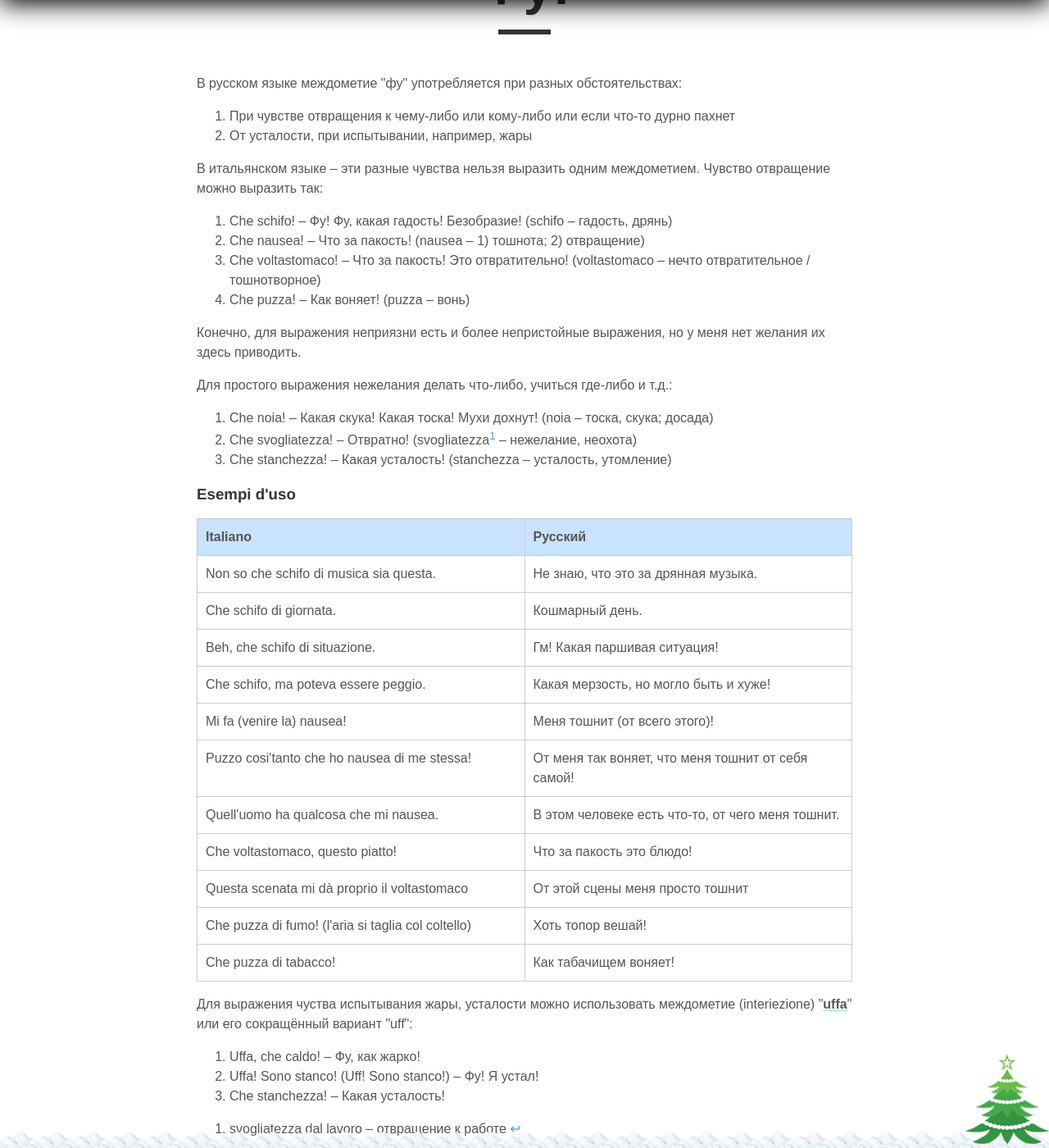
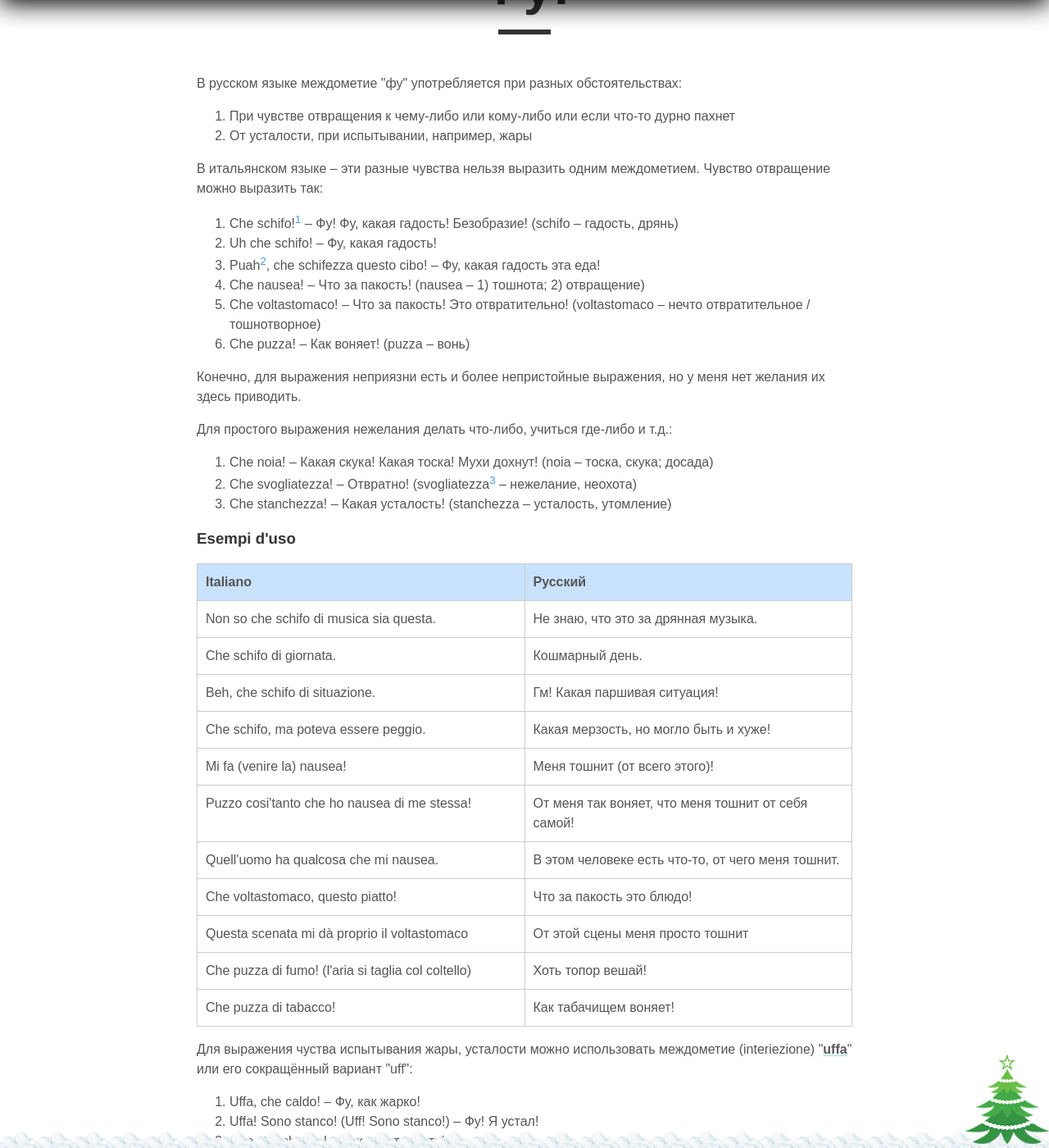
Before and after one commit to postolny/postolny.github.io, a Jekyll site: the page built from _posts/2021-02-05-uff.md, in a window 1280 px wide and 1400 px high, scrolled down 648 px. Shown: the whole window at 82% size. Built offline with Jekyll 4.4.1, drawn with Linux system fonts in a browser that asks for light colours; nearby versions of some CDN libraries; some of the changed text lies outside the part shown.

Commit message:
Add files via upload

```diff
--- a/_posts/2021-02-05-uff.md
+++ b/_posts/2021-02-05-uff.md
@@ -15,17 +15,19 @@ tags: Frasi
 
 В итальянском языке – эти разные чувства нельзя выразить одним междометием. Чувство отвращение можно выразить так:
 
-1. Che schifo! – Фу! Фу, какая гадость! Безобразие! (schifo – гадость, дрянь)
-2. Che nausea! – Что за пакость! (nausea – 1) тошнота; 2) отвращение)
-3. Che voltastomaco! – Что за пакость! Это отвратительно! (voltastomaco – нечто отвратительное / тошнотворное)
-4. Che puzza! – Как воняет! (puzza – вонь)
+1. Che schifo![^1] – Фу! Фу, какая гадость! Безобразие! (schifo – гадость, дрянь)
+2. Uh che schifo! – Фу, какая гадость!
+3. Puah[^2], che schifezza questo cibo! – Фу, какая гадость эта еда!
+4. Che nausea! – Что за пакость! (nausea – 1) тошнота; 2) отвращение)
+5. Che voltastomaco! – Что за пакость! Это отвратительно! (voltastomaco – нечто отвратительное / тошнотворное)
+6. Che puzza! – Как воняет! (puzza – вонь)
 
 Конечно, для выражения неприязни есть и более непристойные выражения, но у меня нет желания их здесь приводить.
 
 Для простого выражения нежелания делать что-либо, учиться где-либо и т.д.:
 
 1. Che noia! – Какая скука! Какая тоска! Мухи дохнут! (noia – тоска, скука; досада)
-2. Che svogliatezza! – Отвратно! (svogliatezza[^1] – нежелание, неохота)
+2. Che svogliatezza! – Отвратно! (svogliatezza[^3] – нежелание, неохота)
 3. Che stanchezza! – Какая усталость! (stanchezza – усталость, утомление)
 
 ### Esempi d'uso
@@ -50,4 +52,8 @@ tags: Frasi
 2. Uffa! Sono stanco! (Uff! Sono stanco!) – Фу! Я устал!
 3. Che stanchezza! – Какая усталость!
 
-[^1]: svogliatezza dal lavoro – отвращение к работе
+[^1]: Междометие uh выражает боль, отвращение, удивление. [De Mauro](https://dizionario.internazionale.it/parola/uh)
+
+[^2]: Междометие puah выражает омерзение, показное отвращение. [De Mauro](https://dizionario.internazionale.it/parola/puah)
+
+[^3]: svogliatezza dal lavoro – отвращение к работе.
```
